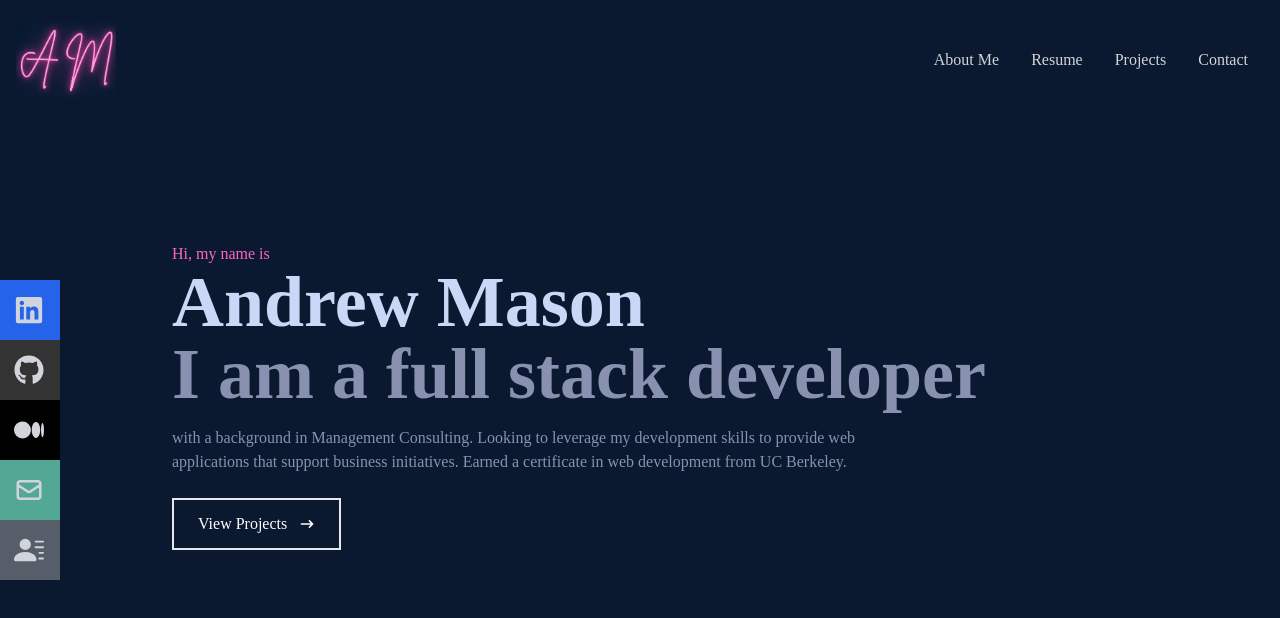
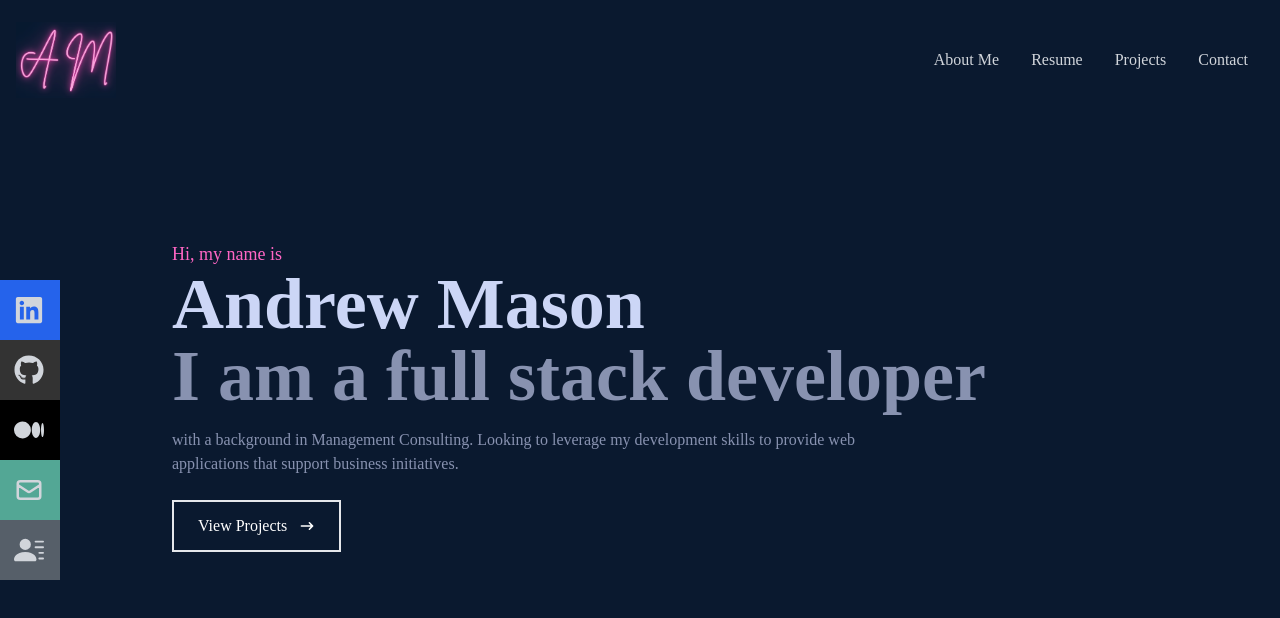
Before and after one commit to atmason90/portfolio-react, a React (Create React App) app in the folder portfolio-react/: page / in a window 1280 px wide. Shown: the top 618 px of the page. Built offline with nearby package versions, Linux system fonts and the light colour scheme.

Commit message:
edit home component

```diff
--- a/portfolio-react/src/components/Home.jsx
+++ b/portfolio-react/src/components/Home.jsx
@@ -7,10 +7,10 @@ const Home = () => {
 
       {/* container */}
       <div className='max-w-[1000px] mx-auto px-8 flex flex-col justify-center h-full'>
-        <p className='text-[#ff66c4]'>Hi, my name is</p>
+        <p className='text-[#ff66c4] text-lg'>Hi, my name is</p>
         <h1 className='text-4xl sm:text-7xl font-bold text-[#ccd6f6]'>Andrew Mason</h1>
         <h2 className='text-4xl sm:text-7xl font-bold text-[#8892b0]'>I am a full stack developer</h2>
-        <p className='text-[#8892b0] py-4 max-w-[700px]'>with a background in Management Consulting. Looking to leverage my development skills to provide web applications that support business initiatives. Earned a certificate in web development from UC Berkeley.</p>
+        <p className='text-[#8892b0] py-4 max-w-[700px]'>with a background in Management Consulting. Looking to leverage my development skills to provide web applications that support business initiatives.</p>
 
       <div>
           <button className='text-white group border-2 px-6 py-3 my-2 flex items-center hover:bg-[#ff66c4] hover:border-[#ff66c4]'>View Projects <span className='group-hover:rotate-90 duration-300'><HiArrowNarrowRight className='ml-3' /></span></button>
```
Also changed, not shown: portfolio-react/src/components/About.jsx (added).
